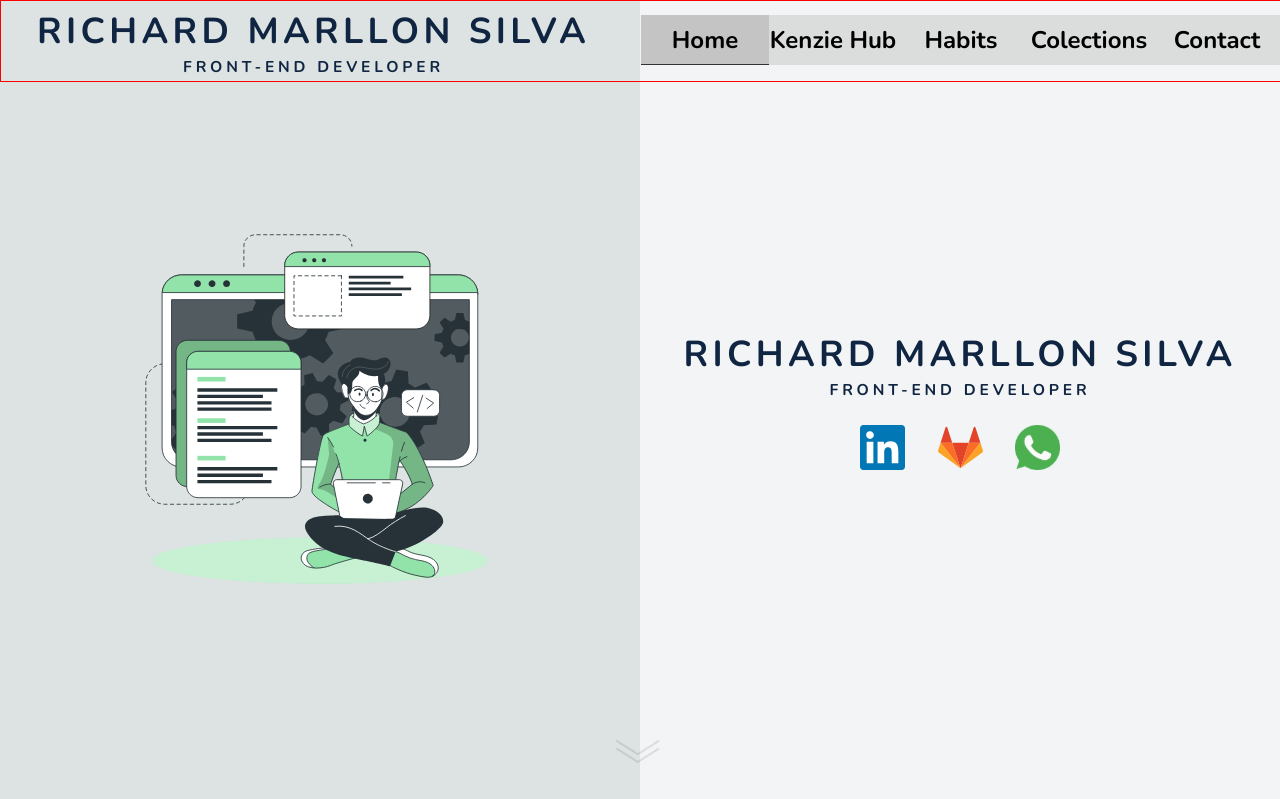
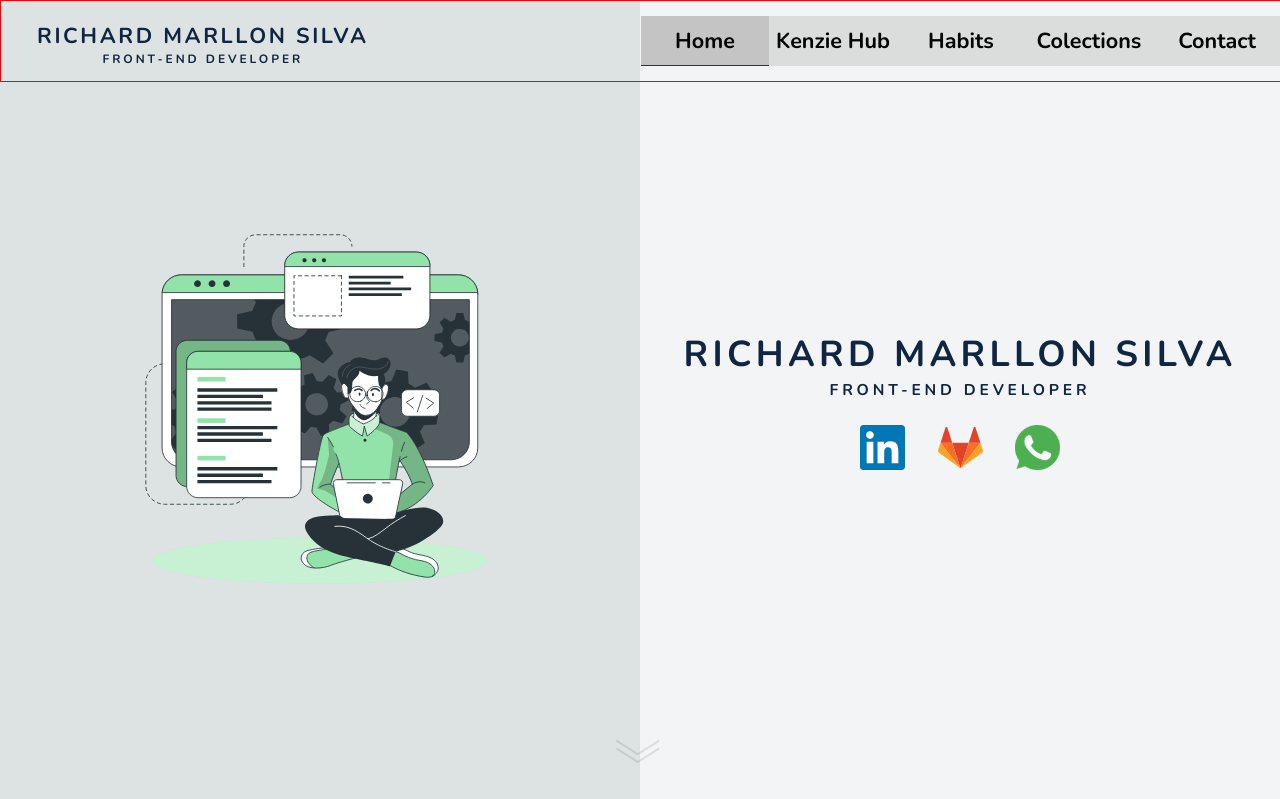
Before and after one commit to richardmarllon/portfolio, a React (Create React App) app: page / in a window 1280 px wide. Shown: the top 799 px of the page. Built offline with nearby package versions, Linux system fonts and the light colour scheme.

Commit message:
fix header size

```diff
--- a/src/components/FirstPage/style.js
+++ b/src/components/FirstPage/style.js
@@ -38,8 +38,22 @@ export const RightSide = styled.div`
   flex-direction: column;
   justify-content: center;
   align-items: center;
+  @media (max-width: 1150px) {
+    h1 {
+      font-size: 3vw;
+    }
+    p {
+      font-size: 2vw;
+    }
+  }
   @media (max-width: 800px) {
     width: 100%;
+    h1 {
+      font-size: 3rem;
+    }
+    p {
+      font-size: 2rem;
+    }
   }
 `;
 
--- a/src/components/SecondSection/style.js
+++ b/src/components/SecondSection/style.js
@@ -2,7 +2,6 @@ import styled from "styled-components";
 
 export const StyledSection = styled.section`
   padding-top: 10vh;
-  border: 1px solid red;
   min-height: 100vh;
   background: rgba(205, 215, 214, 0.7);
 `;
--- a/src/components/header/NavBar.jsx
+++ b/src/components/header/NavBar.jsx
@@ -9,9 +9,8 @@ const Navbar = () => {
       <nav className="nav" id="navbar">
         <div className="nav-content">
           <LogoContainer>
-            <StyledName />
+            <NameBox />
           </LogoContainer>
-
           <BtnGroup>
             <Link
               activeClass="active"
--- a/src/components/header/style.js
+++ b/src/components/header/style.js
@@ -2,8 +2,10 @@ import styled from "styled-components";
 import NameBox from "../NameBox";
 
 export const HeaderContainer = styled.div`
+  border: 1px solid red;
+  display: flex;
+  align-items: center;
   min-height: 10vh;
-  border: 1px solid red;
   background-color: transparent;
   position: fixed;
   width: 100%;
@@ -21,10 +23,10 @@ export const HeaderContainer = styled.div`
     font-family: Nunito;
     font-style: normal;
     font-weight: bold;
-    font-size: 2rem;
+    font-size: 1.8rem;
     cursor: pointer;
     line-height: 50px;
-    width: 160px;
+    width: 20%;
     height: 50px;
     background: rgba(196, 196, 196, 0.5);
   }
@@ -38,6 +40,17 @@ export const BtnGroup = styled.div`
   justify-content: center;
   justify-self: flex-end;
   width: 50%;
+  @media (max-width: 1150px) {
+    a {
+      font-size: 1.8vw;
+    }
+  }
+  @media (max-width: 800px) {
+    width: 100%;
+    a {
+      font-size: 1.5rem;
+    }
+  }
 `;
 
 export const LogoContainer = styled.div`
@@ -45,4 +58,14 @@ export const LogoContainer = styled.div`
   margin-top: 0.5%;
   padding-left: 3rem;
   max-width: 50%;
+  h1 {
+    font-size: 1.8rem;
+  }
+  p {
+    font-size: 1rem;
+  }
+
+  @media (max-width: 800px) {
+    display: none;
+  }
 `;
```
